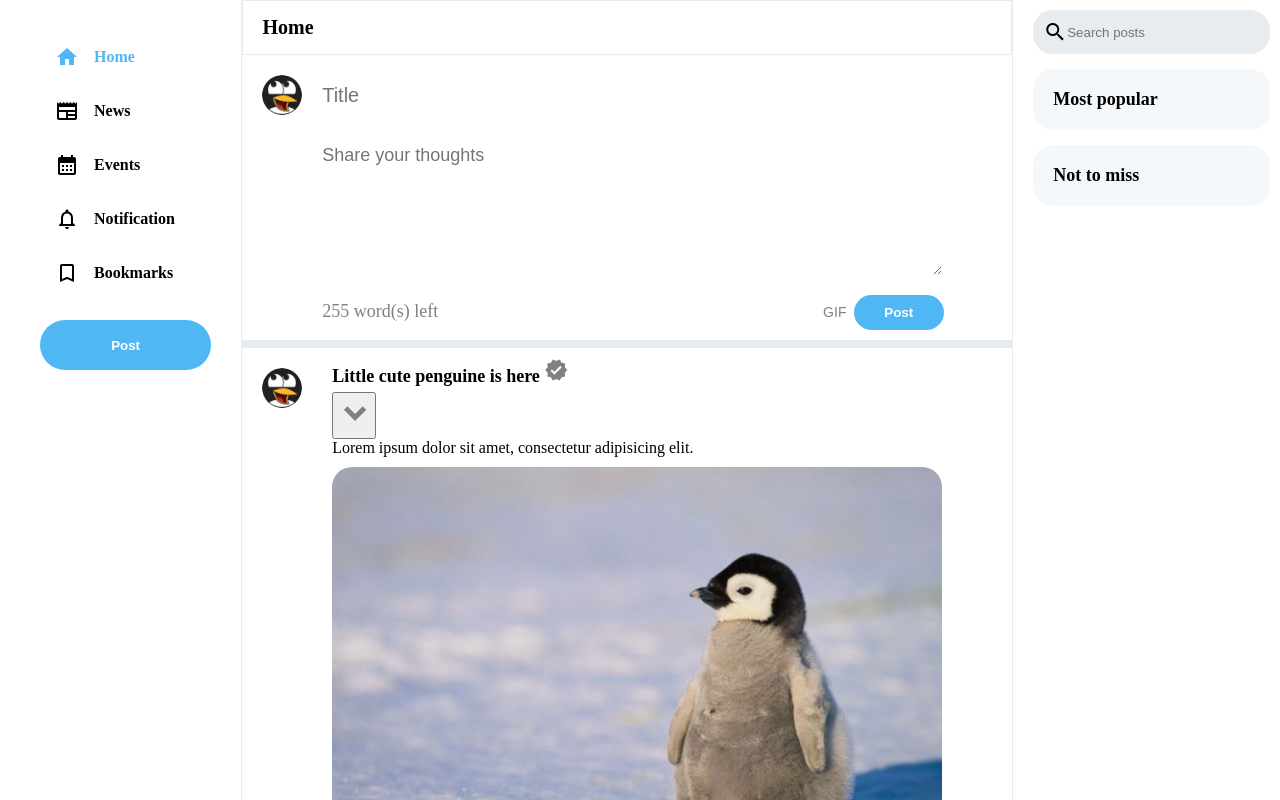
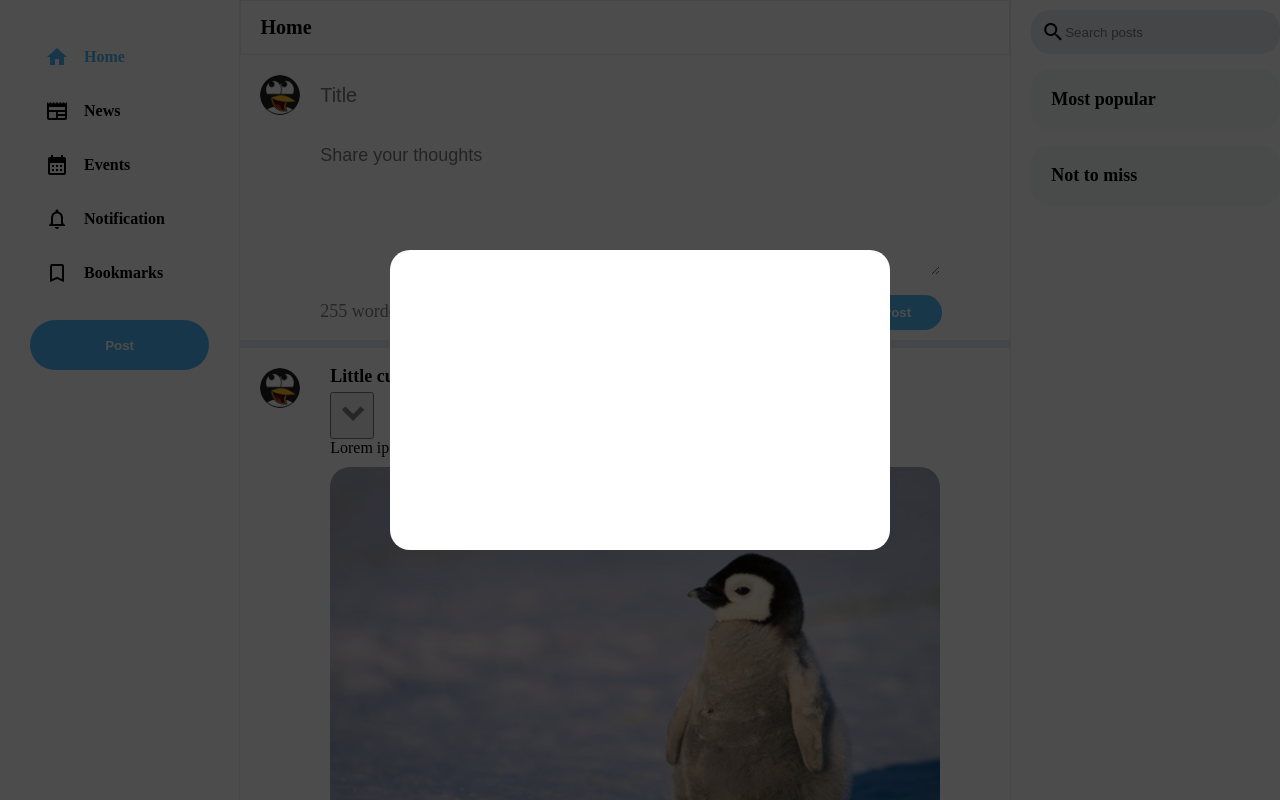
Before and after one commit to VAOkolo/Blog_Frontend_PW, a website: page client/index.html in a window 1280 px wide. Drawn offline with nearby package versions, Linux system fonts and the light colour scheme.

Commit message:
pop up box empty added

```diff
--- a/client/index.html
+++ b/client/index.html
@@ -47,12 +47,11 @@
 
          <!-- post pop-up starts -->
 
-         <!-- <div class="postPopup">
-            <div class="postPopupInput">
-                <img src="./images/avatar-icon.jpg" alt="avatar-icon">
-                <input type="text" />
+         <div class="postPopUp">
+            <div class="postPopUpContent">
+
             </div>
-         </div> -->
+         </div>
 
          <!-- post pop-up ends -->
 
@@ -85,6 +84,8 @@
             </div>
 
             <!-- post box ends -->
+
+
 
             <!-- posts list start -->
 
--- a/client/style.css
+++ b/client/style.css
@@ -69,9 +69,9 @@ body{
     display: flex;
     height: 100vh;
     max-width: 1300px;
-    margin-left: auto;
-    margin-right: auto;
-    padding: 0 10px;
+    /* margin-left: auto; */
+    /* margin-right: auto;
+    padding: 0 10px; */
 }
 
 .sidebar{
@@ -80,24 +80,26 @@ body{
 }
 
 /* postPopup */
-/* .postPopup {
-    width: 100%;
-    height: 100%;
+.postPopUp {
+    position: absolute;
+    min-width: 100%;
+    min-height: 100vh;
     background-color:rgba(0, 0, 0, 0.7);
-    opacity: 0.7;
-    position: absolute;
     top: 0;
     display: flex;
     justify-content: center;
     align-items: center;
+    z-index: 200;
+
 }
 
-.postPopupInput{
+.postPopUpContent{
     width: 500px;
     height: 300px;
-    background-color: var(--navigation-background);
-
-} */
+    background-color: white;
+    border-radius: 20px;
+    /* opacity: 0.7; */
+}
 
 
 /* main section */
```
